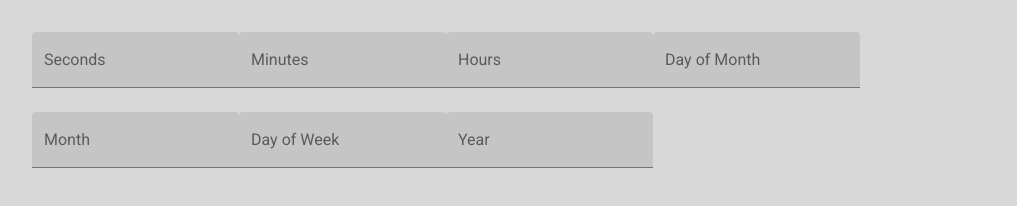
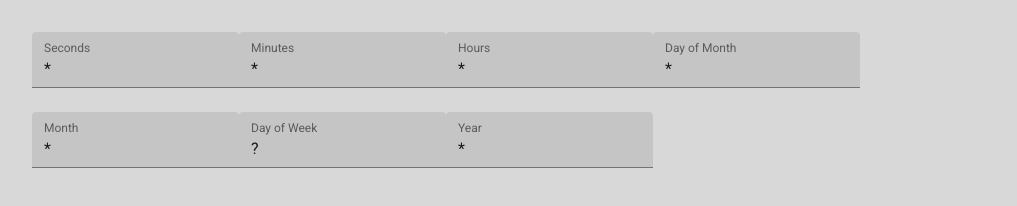
Before and after one commit to mhorger3/CRON-Builder, a React app: page / in a window 1280 px wide. Shown: the part 178-384 px from the top of the page, without its empty margins (96-1113 px from the left). Built offline with nearby package versions, Linux system fonts and the light colour scheme.

Commit message:
Add default values for initial load of webpage

```diff
--- a/src/index.html
+++ b/src/index.html
@@ -31,6 +31,7 @@
 
   <body>
      <div id="main" style="margin: auto; width: 80%; padding-top: 50px;"></div>
-     <div id="content" style="margin: auto; width: 80%;"></div>
+     <div id="form-content" style="margin: auto; width: 80%;"></div>
+     <div id="form-result" style="margin: auto; width: 40%;"></div>
   </body>
 </html>
--- a/src/index.js
+++ b/src/index.js
@@ -51,13 +51,13 @@ export class CRONForm extends React.Component {
   render(){
     return(
       <form style={{display: 'flex', flexWrap: 'wrap'}} autoComplete="off">
-        <CROMTextField id="seconds" label="Seconds" defaultValue="" margin="normal" variant="filled"/>
-        <CROMTextField id="minutes" label="Minutes" defaultValue="" margin="normal" variant="filled"/>
-        <CROMTextField id="hours" label="Hours" defaultValue="" margin="normal" variant="filled"/>
-        <CROMTextField id="dayMon" label="Day of Month" defaultValue="" margin="normal" variant="filled"/>
-        <CROMTextField id="month" label="Month" defaultValue="" margin="normal" variant="filled"/>
-        <CROMTextField id="dayWeek" label="Day of Week" defaultValue="" margin="normal" variant="filled"/>
-        <CROMTextField id="year" label="Year" defaultValue="" margin="normal" variant="filled"/>
+        <CROMTextField id="seconds" label="Seconds" defaultValue="*" margin="normal" variant="filled"/>
+        <CROMTextField id="minutes" label="Minutes" defaultValue="*" margin="normal" variant="filled"/>
+        <CROMTextField id="hours" label="Hours" defaultValue="*" margin="normal" variant="filled"/>
+        <CROMTextField id="dayMon" label="Day of Month" defaultValue="*" margin="normal" variant="filled"/>
+        <CROMTextField id="month" label="Month" defaultValue="*" margin="normal" variant="filled"/>
+        <CROMTextField id="dayWeek" label="Day of Week" defaultValue="?" margin="normal" variant="filled"/>
+        <CROMTextField id="year" label="Year" defaultValue="*" margin="normal" variant="filled"/>
       </form>
     );
   }
@@ -73,4 +73,4 @@ export class CROMTextField extends React.Component {
 }
 
 ReactDOM.render(<Dashboard/>, document.getElementById('main'));
-ReactDOM.render(<CRONForm/>, document.getElementById('content'));
+ReactDOM.render(<CRONForm/>, document.getElementById('form-content'));
```
